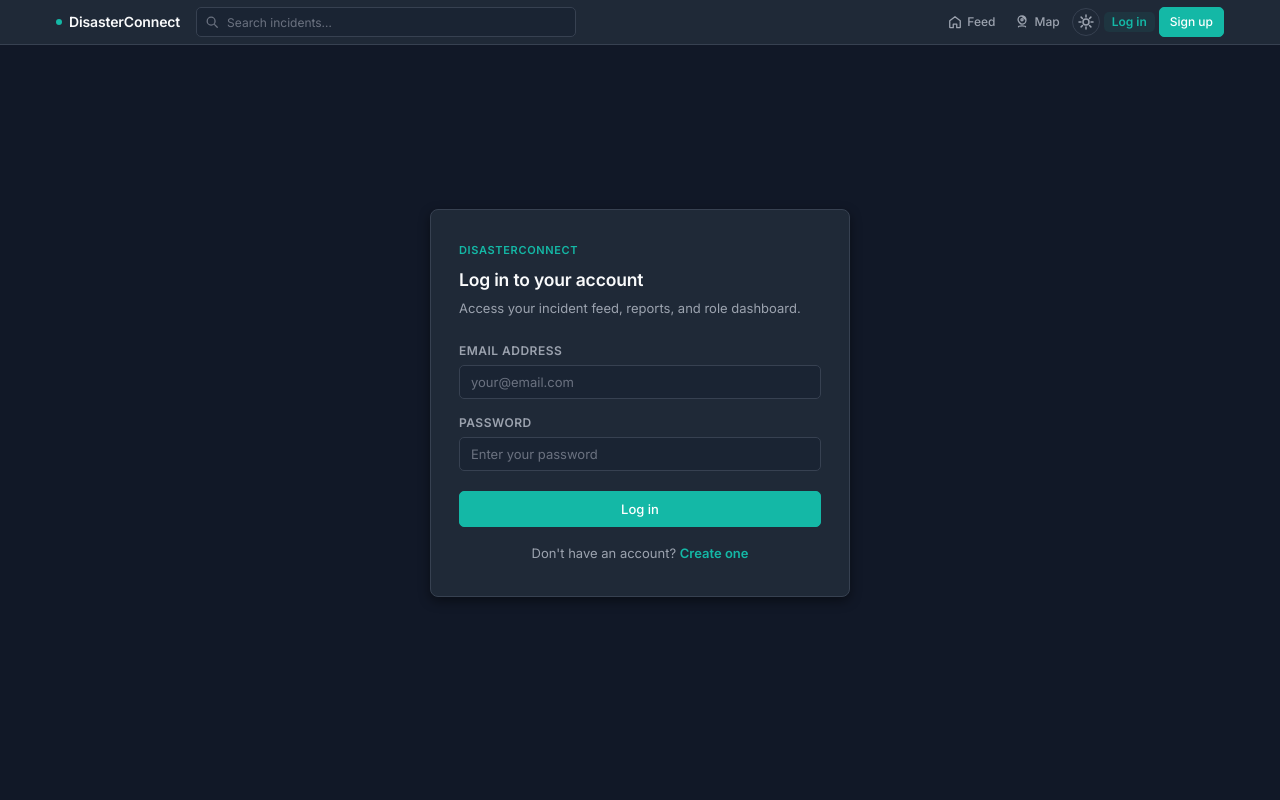
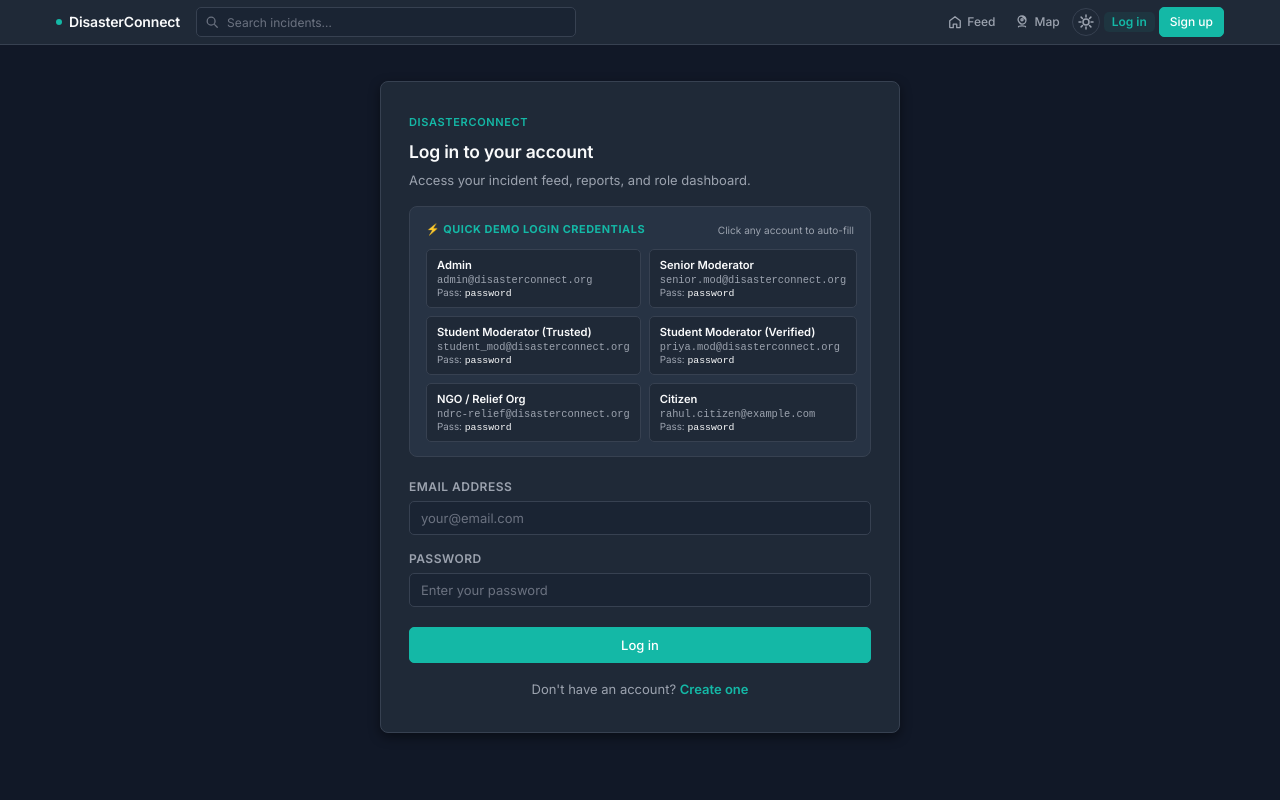
Before and after one commit to DakshParmanandka11/DisasterConnect, a React (Vite) app in the folder frontend/: page /login in a window 1280 px wide. Shown: the top 800 px of the page. Built offline with nearby package versions, Linux system fonts and the light colour scheme.

Commit message:
feat: add quick-fill demo credentials card on login page for all positions

```diff
--- a/frontend/src/pages/Login.jsx
+++ b/frontend/src/pages/Login.jsx
@@ -3,6 +3,57 @@ import { useNavigate, Link } from "react-router-dom";
 import { api } from "../api/client";
 import { useAuth } from "../context/AuthContext";
 import { getLocalAccount, saveLocalAccount } from "../util/accountStore";
+
+const DEMO_ACCOUNTS = [
+  {
+    role: "Admin",
+    email: "admin@disasterconnect.org",
+    pass: "password",
+    badge: "Admin",
+    bg: "rgba(99,102,241,0.12)",
+    color: "#6366f1",
+  },
+  {
+    role: "Senior Moderator",
+    email: "senior.mod@disasterconnect.org",
+    pass: "password",
+    badge: "Senior Mod",
+    bg: "rgba(99,102,241,0.12)",
+    color: "#6366f1",
+  },
+  {
+    role: "Student Moderator (Trusted)",
+    email: "student_mod@disasterconnect.org",
+    pass: "password",
+    badge: "Student Mod",
+    bg: "rgba(16,185,129,0.12)",
+    color: "#10b981",
+  },
+  {
+    role: "Student Moderator (Verified)",
+    email: "priya.mod@disasterconnect.org",
+    pass: "password",
+    badge: "Student Mod",
+    bg: "rgba(20,184,166,0.12)",
+    color: "#14b8a6",
+  },
+  {
+    role: "NGO / Relief Org",
+    email: "ndrc-relief@disasterconnect.org",
+    pass: "password",
+    badge: "NGO",
+    bg: "rgba(245,158,11,0.12)",
+    color: "#f59e0b",
+  },
+  {
+    role: "Citizen",
+    email: "rahul.citizen@example.com",
+    pass: "password",
+    badge: "Citizen",
+    bg: "rgba(107,114,128,0.12)",
+    color: "#6b7280",
+  },
+];
 
 export default function Login() {
   const [email, setEmail] = useState("");
@@ -12,8 +63,15 @@ export default function Login() {
   const { login } = useAuth();
   const navigate = useNavigate();
 
+  function getRedirectPath(role) {
+    if (role === "admin") return "/admin/moderator-applications";
+    if (["student_moderator", "senior_moderator", "moderator"].includes(role)) return "/moderator";
+    if (role === "ngo") return "/ngo";
+    return "/";
+  }
+
   async function handleSubmit(e) {
-    e.preventDefault();
+    if (e) e.preventDefault();
     setError(null);
     setBusy(true);
 
@@ -21,21 +79,13 @@ export default function Login() {
       const data = await api.login({ email, password });
       saveLocalAccount({ email, password, user: data.user, token: data.token });
       login(data.token, data.user);
-      navigate(
-        data.user.role === "ngo" ? "/ngo"
-        : data.user.role === "moderator" ? "/moderator"
-        : "/"
-      );
+      navigate(getRedirectPath(data.user.role));
     } catch (err) {
       // Check local saved account store if Vercel serverless container recycled memory
       const localAcc = getLocalAccount(email, password);
       if (localAcc) {
         login(localAcc.token, localAcc.user);
-        navigate(
-          localAcc.user.role === "ngo" ? "/ngo"
-          : localAcc.user.role === "moderator" ? "/moderator"
-          : "/"
-        );
+        navigate(getRedirectPath(localAcc.user.role));
         return;
       }
       setError(err.message);
@@ -44,17 +94,61 @@ export default function Login() {
     }
   }
 
+  function fillDemo(demoEmail, demoPass) {
+    setEmail(demoEmail);
+    setPassword(demoPass);
+  }
+
   return (
-    <div className="auth-page">
-      <div className="auth-card">
-        <div style={{ marginBottom: 20 }}>
+    <div className="auth-page" style={{ paddingTop: 24, paddingBottom: 48 }}>
+      <div className="auth-card" style={{ maxWidth: 520 }}>
+        <div style={{ marginBottom: 16 }}>
           <p style={{ fontSize: 11, fontWeight: 600, color: "var(--primary)", textTransform: "uppercase", letterSpacing: "0.06em", margin: "0 0 6px 0" }}>
             DisasterConnect
           </p>
           <h1 style={{ margin: "0 0 4px 0" }}>Log in to your account</h1>
-          <p className="auth-card__sub">
+          <p className="auth-card__sub" style={{ margin: 0 }}>
             Access your incident feed, reports, and role dashboard.
           </p>
+        </div>
+
+        {/* Demo Credentials Box */}
+        <div style={{ background: "var(--bg-card-alt)", border: "1px solid var(--border)", borderRadius: "var(--radius-md)", padding: "14px 16px", marginBottom: 20 }}>
+          <div style={{ display: "flex", justifyContent: "space-between", alignItems: "center", marginBottom: 10 }}>
+            <span style={{ fontSize: "0.78rem", fontWeight: 700, color: "var(--primary)", textTransform: "uppercase", letterSpacing: "0.05em" }}>
+              ⚡ Quick Demo Login Credentials
+            </span>
+            <span style={{ fontSize: "0.72rem", color: "var(--text-muted)" }}>Click any account to auto-fill</span>
+          </div>
+
+          <div style={{ display: "grid", gridTemplateColumns: "1fr 1fr", gap: 8 }}>
+            {DEMO_ACCOUNTS.map((acc) => (
+              <button
+                key={acc.email}
+                type="button"
+                onClick={() => fillDemo(acc.email, acc.pass)}
+                style={{
+                  textAlign: "left",
+                  padding: "8px 10px",
+                  borderRadius: "var(--radius-sm)",
+                  border: email === acc.email ? `1.5px solid ${acc.color}` : "1px solid var(--border)",
+                  background: email === acc.email ? acc.bg : "var(--bg-card)",
+                  cursor: "pointer",
+                  transition: "all 0.12s ease",
+                }}
+              >
+                <div style={{ display: "flex", justifyContent: "space-between", alignItems: "center", marginBottom: 2 }}>
+                  <span style={{ fontWeight: 600, fontSize: "0.8rem", color: "var(--text-primary)" }}>{acc.role}</span>
+                </div>
+                <div style={{ fontSize: "0.74rem", color: "var(--text-muted)", fontFamily: "monospace", overflow: "hidden", textOverflow: "ellipsis", whiteSpace: "nowrap" }}>
+                  {acc.email}
+                </div>
+                <div style={{ fontSize: "0.7rem", color: "var(--text-muted)", marginTop: 1 }}>
+                  Pass: <code style={{ color: "var(--text-primary)" }}>{acc.pass}</code>
+                </div>
+              </button>
+            ))}
+          </div>
         </div>
 
         {error && <div className="error-banner">{error}</div>}
```
